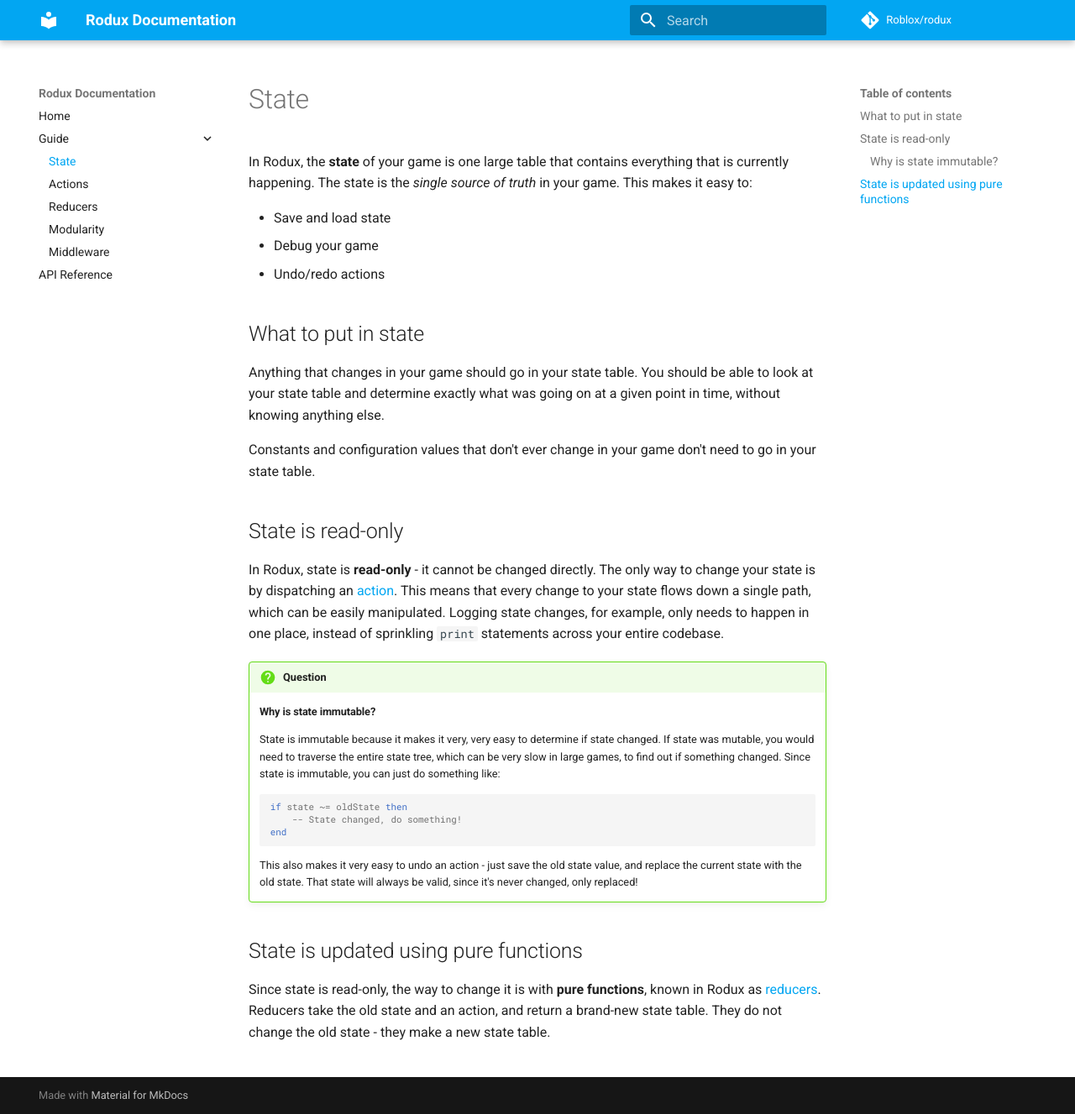
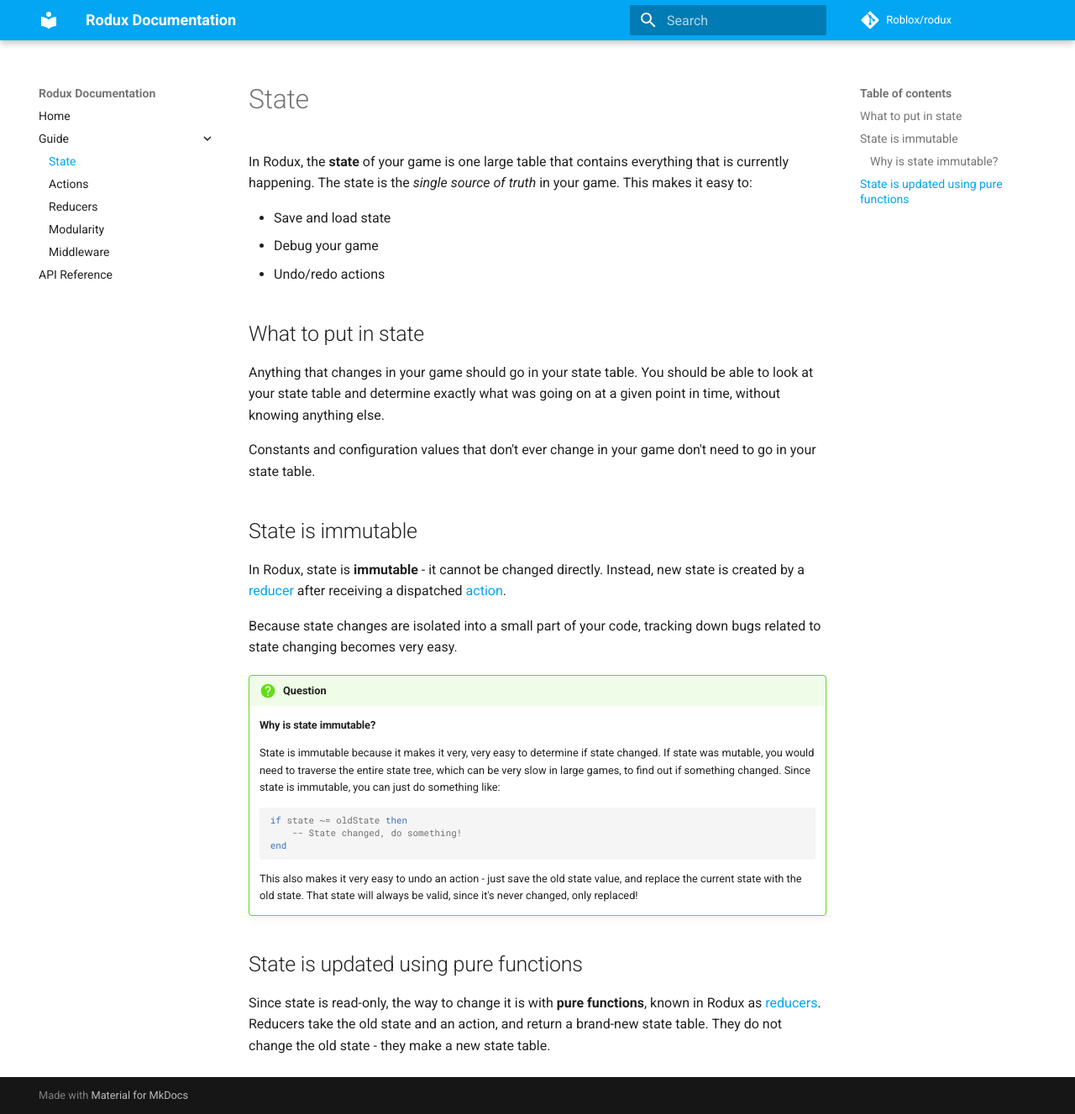
Before and after one commit to Roblox/rodux, an MkDocs documentation site: the page built from docs/guide/state.md, in a window 1280 px wide and 1327 px high. Shown: the whole window at 84% size. Built offline with MkDocs 1.6.1 and Material for MkDocs 9.7.7, drawn with Linux system fonts in a browser that asks for light colours; comment, search, counter and statistics services are not loaded; old or Windows-style settings are respelled for this version of MkDocs.

Commit message:
Tinker with section

```diff
--- a/docs/guide/state.md
+++ b/docs/guide/state.md
@@ -10,8 +10,10 @@
 
 Constants and configuration values that don't ever change in your game don't need to go in your state table.
 
-## State is read-only
-In Rodux, state is **read-only** - it cannot be changed directly. The only way to change your state is by dispatching an [action](actions.md). This means that every change to your state flows down a single path, which can be easily manipulated. Logging state changes, for example, only needs to happen in one place, instead of sprinkling `print` statements across your entire codebase.
+## State is immutable
+In Rodux, state is **immutable** - it cannot be changed directly. Instead, new state is created by a [reducer](reducers.md) after receiving a dispatched [action](actions.md).
+
+Because state changes are isolated into a small part of your code, tracking down bugs related to state changing becomes very easy.
 
 !!! question
     #### Why is state immutable?
```
